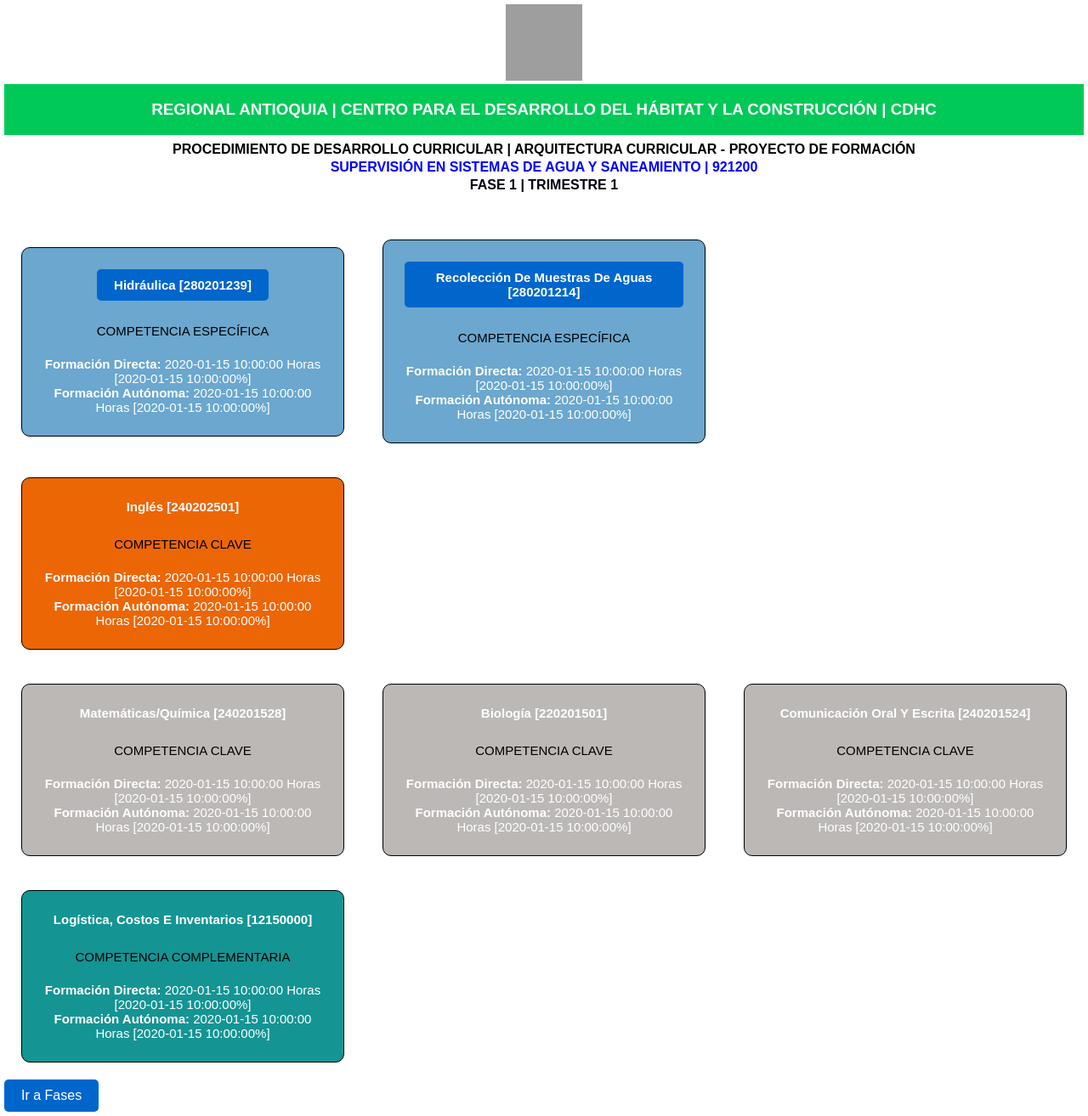
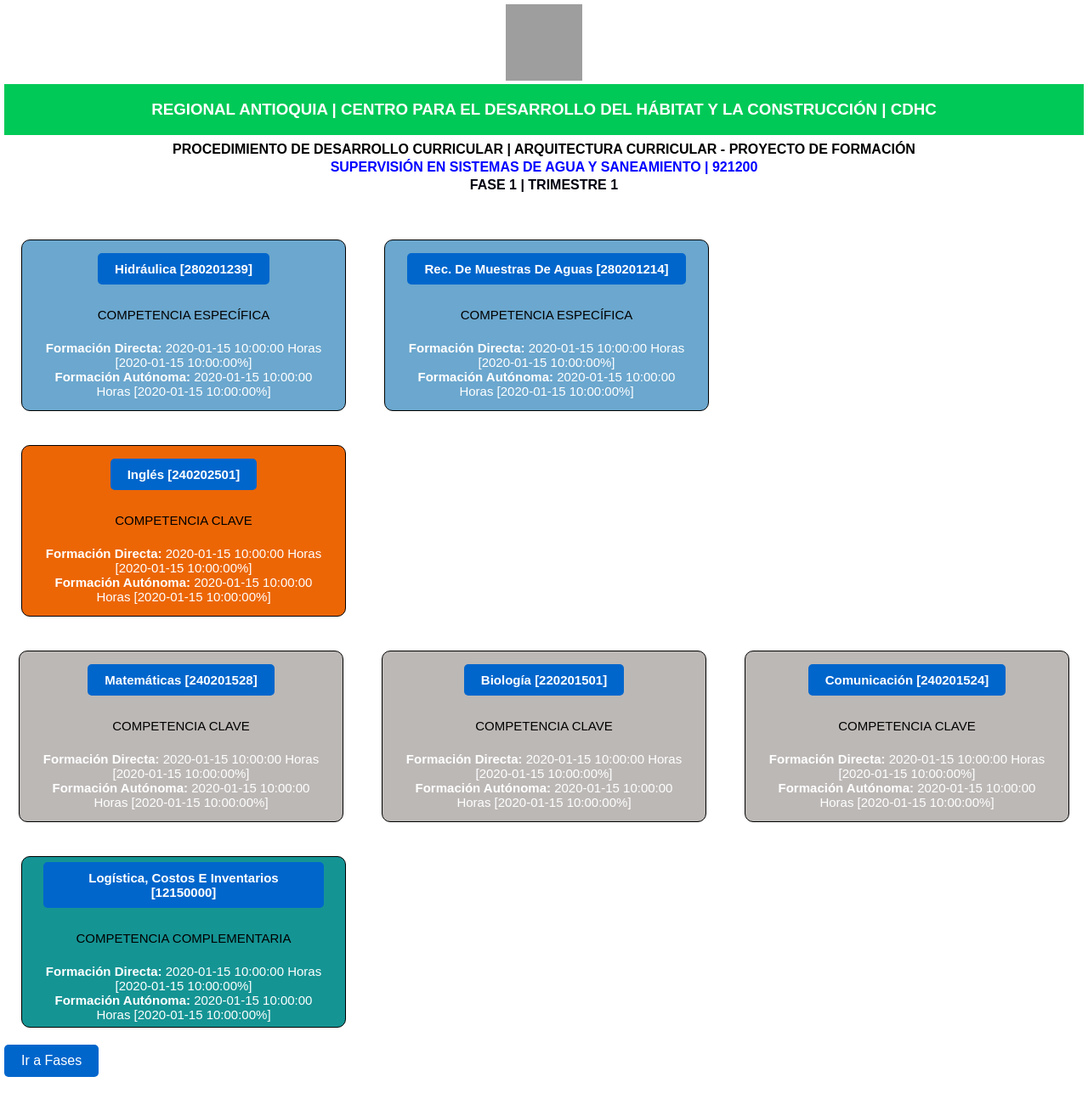
Before and after one commit to DiegoFOsorio860/Arquitectura, a Flask app: template templates/trimestre1.html in a window 1280 px wide. Shown: the whole page at 85% size. After the commit the page ends 1268 px from the top, so only its background shows below. Run offline with Flask 3, Linux system fonts and the light colour scheme; the template is opened without the code that fills it: most values are stand-ins (such as "Sample title", 1, 10 or a date in 2020); parts of the project's set-up code (start-up, migrations or seed data) failed here and were passed over; grey boxes are pictures that could not be loaded.

Commit message:
Ajustes de métricas

```diff
--- a/static/flowchart.css
+++ b/static/flowchart.css
@@ -196,7 +196,6 @@
     font-weight: none;
     text-transform: capitalize; /* Convertir el texto a mayúsculas */
     transition: background-color 0.3s ease; /* Transición suave del color de fondo al pasar el ratón */
-
 }
 
 .phase-buttons_FASE2 {
@@ -290,10 +289,11 @@
     background-color: #6ba7ce; /* Color de fondo */
     color: #fff; /* Color del texto */
     font-size: 15px;
-    font-weight: none;
+    font-weight: 20px;
     text-transform: capitalize; /* Convertir el texto a mayúsculas */
     transition: background-color 0.3s ease; /* Transición suave del color de fondo al pasar el ratón */
-
+    width: 330px;
+    height: 150px;
 }
 
 
@@ -325,7 +325,8 @@
     font-weight: none;
     text-transform: capitalize; /* Convertir el texto a mayúsculas */
     transition: background-color 0.3s ease; /* Transición suave del color de fondo al pasar el ratón */
-
+    width: 330px;
+    height: 150px;
 }
 
 
@@ -357,7 +358,8 @@
     font-weight: none;
     text-transform: capitalize; /* Convertir el texto a mayúsculas */
     transition: background-color 0.3s ease; /* Transición suave del color de fondo al pasar el ratón */
-
+    width: 330px;
+    height: 150px;
 }
 
 .phase-buttons_T1_Complementaria {
@@ -388,5 +390,6 @@
     font-weight: none;
     text-transform: capitalize; /* Convertir el texto a mayúsculas */
     transition: background-color 0.3s ease; /* Transición suave del color de fondo al pasar el ratón */
-
+    width: 330px;
+    height: 150px;
 }
--- a/templates/trimestre1.html
+++ b/templates/trimestre1.html
@@ -82,7 +82,7 @@
             <span><b>Formación Autónoma:</b> {{ valor_TIME_T1_HIDRAULICA_3 }} Horas [{{ valor_TIME_T1_HIDRAULICA_4 }}%]</span>
         </div>
         <div class="phase-button_T1_Aguas" id="fase1">
-            <a href="/T1_RecoleccionMuestras" class="button"><b> Recolección de muestras de aguas [280201214]</b></a>
+            <a href="/T1_RecoleccionMuestras" class="button"><b> Rec. de muestras de aguas [280201214]</b></a>
             <span class="button-description"><br></span>
             <span class="button-description">COMPETENCIA ESPECÍFICA</span>
             <span class="button-description"><br></span>
@@ -92,7 +92,7 @@
     </div>
     <div class="phase-buttons_T1_Ingles">
         <div class="phase-button_T1_Ingles" id="fase1">
-            <a class="button_text"><b> Inglés [240202501]</b></a>
+            <a href="/T1_Ingles" class="button"><b> Inglés [240202501]</b></a>
             <span class="button-description"><br></span>
             <span class="button-description">COMPETENCIA CLAVE</span>
             <span class="button-description"><br></span>
@@ -102,7 +102,7 @@
     </div>
     <div class="phase-buttons_T1_Transversales">
         <div class="phase-button_T1_Transversales" id="fase1">
-            <a class="button_text"><b> Matemáticas/Química [240201528]</b></a>
+            <a href="/T1_Matematicas" class="button"><b> Matemáticas [240201528]</b></a>
             <span class="button-description"><br></span>
             <span class="button-description">COMPETENCIA CLAVE</span>
             <span class="button-description"><br></span>
@@ -110,7 +110,7 @@
             <span><b>Formación Autónoma:</b> {{ valor_TIME_T1_MATEMATICAS_3 }} Horas [{{ valor_TIME_T1_MATEMATICAS_4 }}%]</span>
         </div>
         <div class="phase-button_T1_Transversales" id="fase1">
-            <a class="button_text"><b> Biología [220201501]</b></a>
+            <a href="/T1_Biologia" class="button"><b> Biología [220201501]</b></a>
             <span class="button-description"><br></span>
             <span class="button-description">COMPETENCIA CLAVE</span>
             <span class="button-description"><br></span>
@@ -118,7 +118,7 @@
             <span><b>Formación Autónoma:</b> {{ valor_TIME_T1_BIOLOGIA_3 }} Horas [{{ valor_TIME_T1_BIOLOGIA_4 }}%]</span>
         </div>
         <div class="phase-button_T1_Transversales" id="fase1">
-            <a class="button_text"><b> Comunicación oral y escrita [240201524]</b></a>
+            <a href="/T1_Comunicacion" class="button"><b> Comunicación [240201524]</b></a>
             <span class="button-description"><br></span>
             <span class="button-description">COMPETENCIA CLAVE</span>
             <span class="button-description"><br></span>
@@ -128,7 +128,7 @@
         </div>
         <div class="phase-buttons_T1_Complementaria">
             <div class="phase-button_T1_Complementaria" id="fase1">
-                <a class="button_text"><b> Logística, Costos e Inventarios [12150000]</b></a>
+                <a href="/T1_Logistica" class="button"><b> Logística, Costos e Inventarios [12150000]</b></a>
                 <span class="button-description"><br></span>
                 <span class="button-description">COMPETENCIA COMPLEMENTARIA</span>
                 <span class="button-description"><br></span>
```
